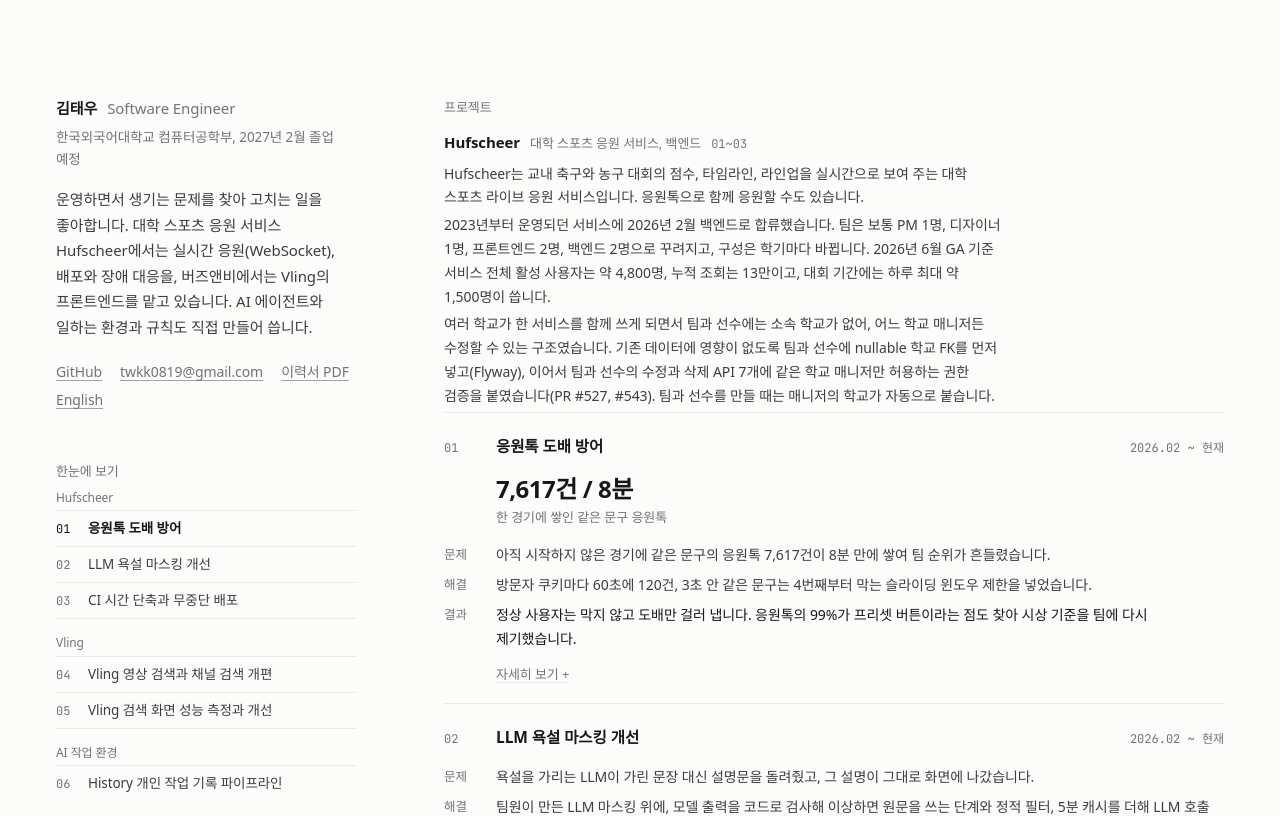
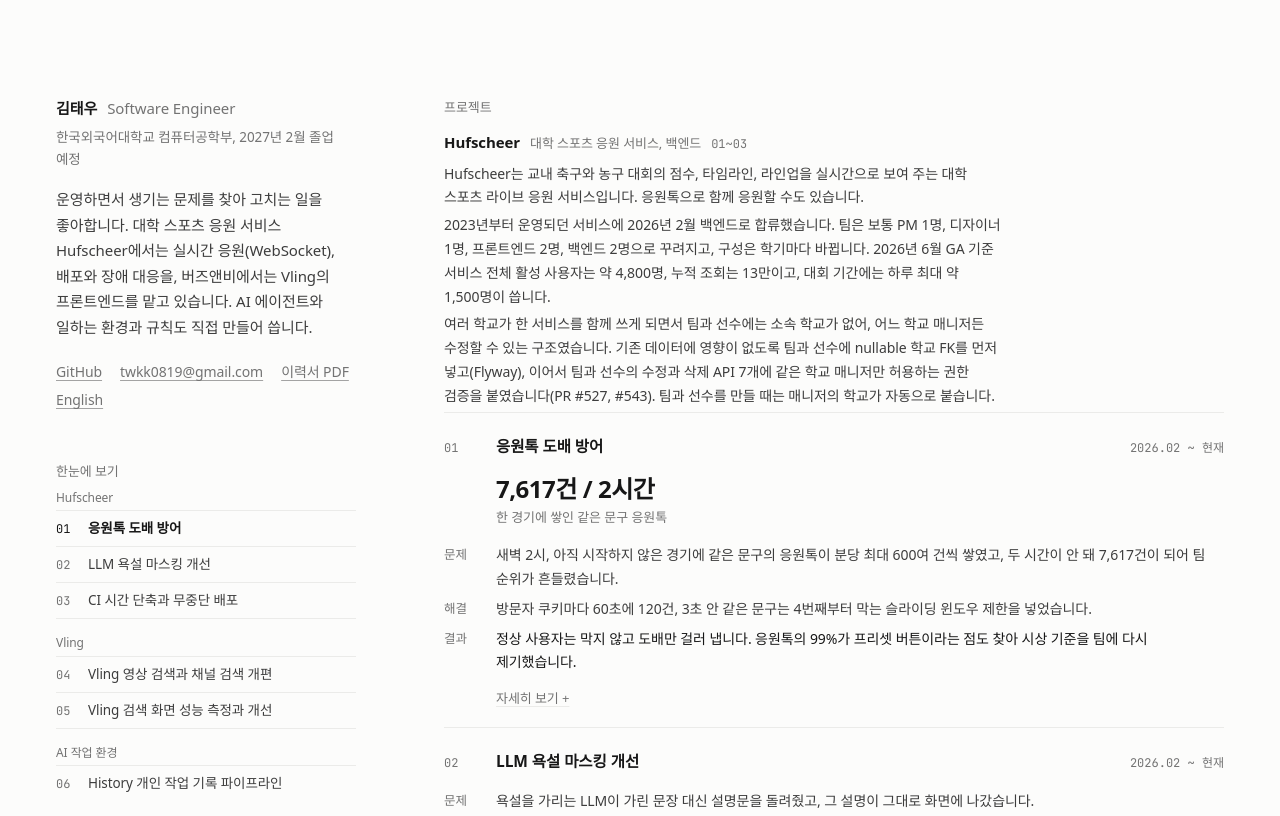
Before and after one commit to TAEW00KIM/TAEW00KIM.github.io, a React (Vite) app: page / in a window 1280 px wide. Shown: the top 816 px of the page. Built offline with nearby package versions, Linux system fonts and the light colour scheme; a web font is replaced by a local one.

Commit message:
fix: 응원톡 도배 수치를 운영 DB 재집계에 맞춤(8분 아님, 두 시간이 안 돼 7,617건, 분당 최대 600여 건), 근거가 섞인 5,652건 문장 삭제

```diff
--- a/src/data.en.ts
+++ b/src/data.en.ts
@@ -133,9 +133,9 @@ export const projects: Project[] = [
     org: "Hufscheer, backend", period: "2026.02 ~ present",
     summary:
       "Floods of identical cheer chat messages shifted the team rankings. I blocked the spam without blocking normal users.",
-    stat: { value: "7,617 in 8 min", label: "identical cheer messages on one match, now blocked" },
+    stat: { value: "7,617 in 2 hours", label: "identical cheer messages on one match, now blocked" },
     key: "Spam blocked, award rule rethought",
-    problem: "7,617 identical cheer messages piled onto a match that had not started, in 8 minutes, and skewed the team ranking.",
+    problem: "At 2 a.m., identical cheer messages piled onto a match that had not started, at up to about 600 per minute, reaching 7,617 in under two hours and skewing the team ranking.",
     solution: "Added a sliding-window limit per visitor cookie: 120 messages per 60 seconds, and the 4th identical message within 3 seconds is blocked.",
     result: "Spam is filtered without blocking normal users. I also found that 99% of messages were the 3 preset buttons and raised the award rule with the team.",
     bullets: [
@@ -149,7 +149,7 @@ export const projects: Project[] = [
       {
         heading: "Problem",
         paras: [
-          "Starting at 2 a.m. on April 30, 2026, 7,617 identical cheer chat messages piled up on a single match that had not started yet, over 8 minutes. 5,652 of them went to one team.",
+          "Early on April 30, 2026, identical cheer chat messages piled up on a single match that had not started yet. At the peak, around 2 a.m., they came in at up to about 600 per minute, and the total reached 7,617 in under two hours.",
           "The service shows team cheer rankings, so this value changes the rankings directly. I saw the cheer chat count jump from the 1,000s to the 8,000s and checked the pattern in the database.",
         ],
       },
--- a/src/data.ts
+++ b/src/data.ts
@@ -168,9 +168,9 @@ export const projects: Project[] = [
     org: "Hufscheer, 백엔드", period: "2026.02 ~ 현재",
     summary:
       "같은 문구의 응원톡이 몰려 팀 순위가 흔들렸습니다. 정상 사용자는 막히지 않는 선에서 도배를 막았습니다.",
-    stat: { value: "7,617건 / 8분", label: "한 경기에 쌓인 같은 문구 응원톡" },
+    stat: { value: "7,617건 / 2시간", label: "한 경기에 쌓인 같은 문구 응원톡" },
     key: "도배 차단, 시상 기준 재검토",
-    problem: "아직 시작하지 않은 경기에 같은 문구의 응원톡 7,617건이 8분 만에 쌓여 팀 순위가 흔들렸습니다.",
+    problem: "새벽 2시, 아직 시작하지 않은 경기에 같은 문구의 응원톡이 분당 최대 600여 건씩 쌓였고, 두 시간이 안 돼 7,617건이 되어 팀 순위가 흔들렸습니다.",
     solution: "방문자 쿠키마다 60초에 120건, 3초 안 같은 문구는 4번째부터 막는 슬라이딩 윈도우 제한을 넣었습니다.",
     result: "정상 사용자는 막지 않고 도배만 걸러 냅니다. 응원톡의 99%가 프리셋 버튼이라는 점도 찾아 시상 기준을 팀에 다시 제기했습니다.",
     bullets: [
@@ -184,7 +184,7 @@ export const projects: Project[] = [
       {
         heading: "문제",
         paras: [
-          "2026년 4월 30일 새벽 2시부터 8분 동안, 아직 시작하지 않은 경기 하나에 같은 문구의 응원톡 7,617건이 쌓였습니다. 그중 5,652건이 한 팀에 몰렸습니다.",
+          "2026년 4월 30일 새벽, 아직 시작하지 않은 경기 하나에 같은 문구의 응원톡이 쌓였습니다. 가장 몰린 새벽 2시 무렵에는 분당 최대 600여 건이었고, 두 시간이 안 돼 7,617건이 됐습니다.",
           "팀별 응원 순위를 보여 주는 서비스라 이 값이 순위를 그대로 바꿉니다. 응원톡 수가 1천 건대에서 8천 건대로 뛴 것을 보고 데이터베이스에서 패턴을 확인했습니다.",
         ],
       },
```
